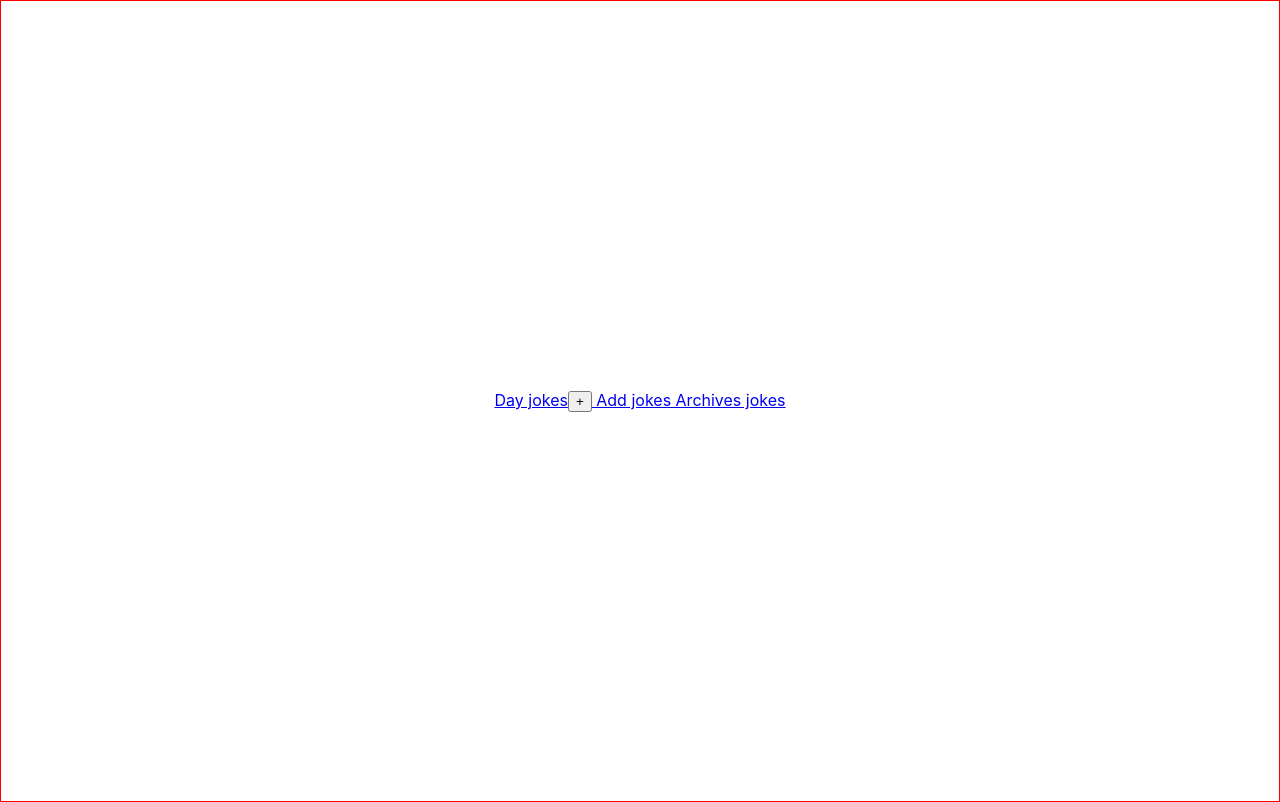
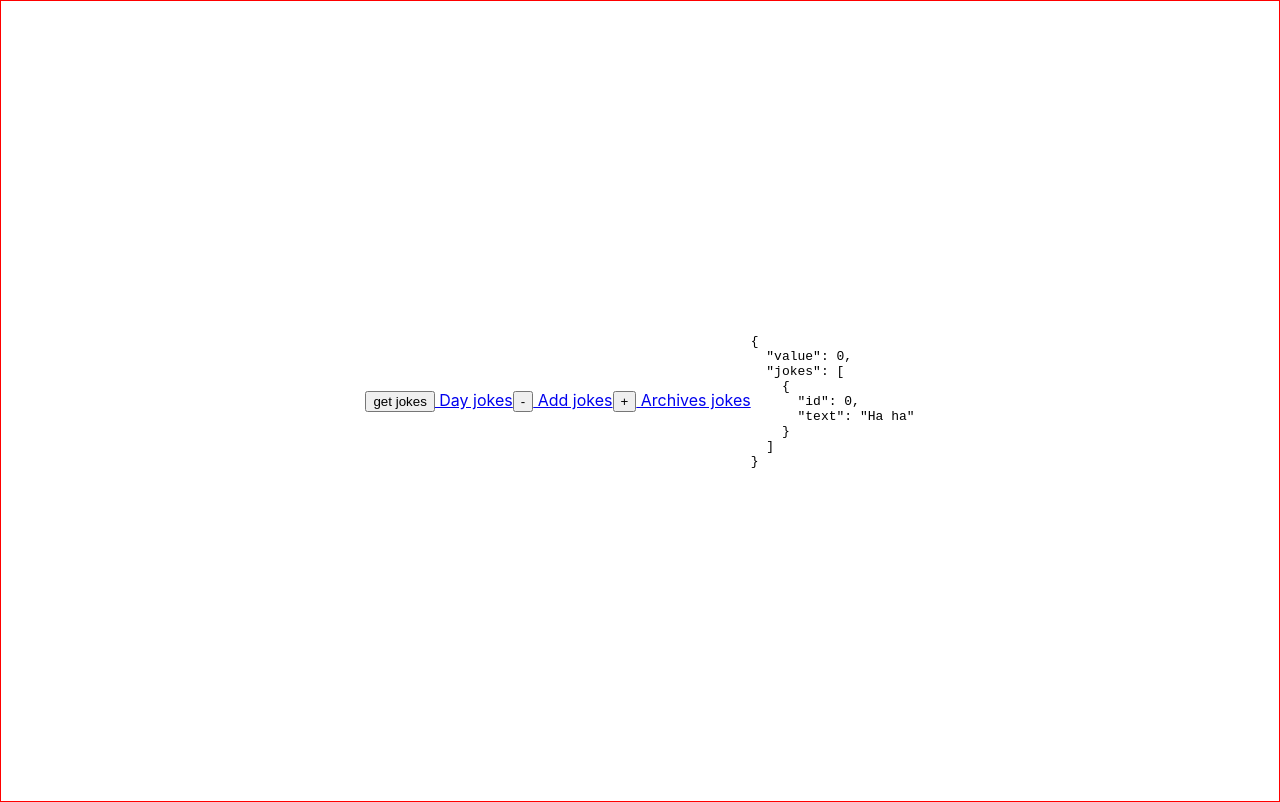
Before and after one commit to DominikPalacz/jokes, a React (Create React App) app: page / in a window 1280 px wide. Built offline with nearby package versions, Linux system fonts and the light colour scheme.

Commit message:
Added and displayed redux data

```diff
--- a/src/App.jsx
+++ b/src/App.jsx
@@ -3,29 +3,46 @@ import { connect } from "react-redux";
 import { Link } from "react-router-dom";
 import "./App.css";
 
+// const App = function Component({ dispatch, state }) {
 // eslint-disable-next-line react/prop-types
-const App = function Component({ dispatch }) {
+const App = function Component({ dispatch, counter }) {
+  console.log("🚀 ~ file: App.jsx ~ line 39 ~ App ~ props", counter);
+
   return (
     <div className="App">
       <nav>
+        <button type="button" onClick={(e) => console.log(e)}>
+          get jokes
+        </button>
         <Link to="/main">
           <span> Day jokes</span>
-          <button
-            type="button"
-            onClick={() => dispatch({ type: "counter/incremented" })}
-          >
-            +
-          </button>
         </Link>
+        <button
+          type="button"
+          onClick={() => dispatch({ type: "counter/decremented" })}
+        >
+          -
+        </button>
         <Link to="/add">
           <span> Add jokes</span>
         </Link>
+        <button
+          type="button"
+          onClick={() => dispatch({ type: "counter/incremented" })}
+        >
+          +
+        </button>
         <Link to="/archives">
           <span> Archives jokes</span>
         </Link>
       </nav>
+      <pre>{JSON.stringify(counter, null, 2)}</pre>
     </div>
   );
 };
 
-export default connect()(App);
+const mapStateToProps = (state) => ({
+  counter: state,
+});
+
+export default connect(mapStateToProps)(App);
```
